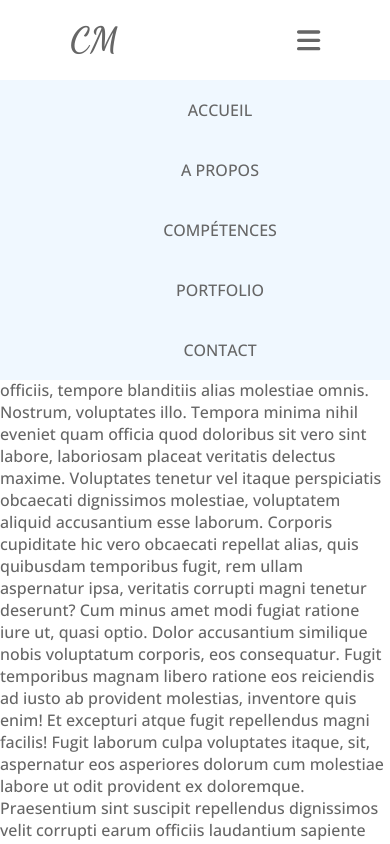
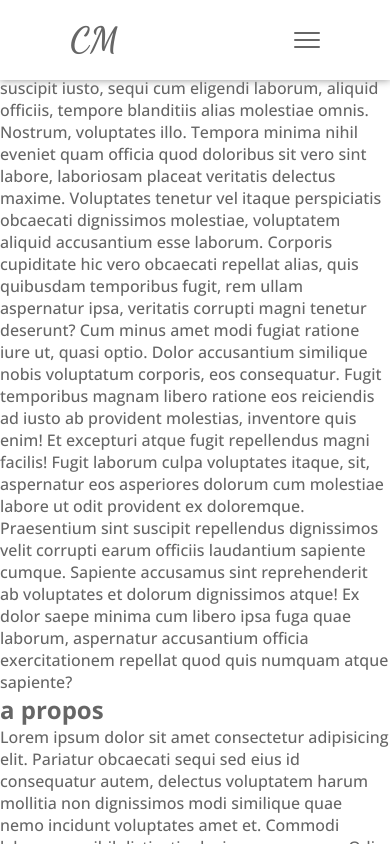
Before and after one commit to celineDev/Portfolio, a React (Create React App) app in the folder front/: page / in a window 390 px wide. Shown: the top 844 px of the page. Built offline with nearby package versions, Linux system fonts and the light colour scheme.

Commit message:
corrected deprecated version of index, replace burger icon by css

```diff
--- a/front/src/components/Navigation.js
+++ b/front/src/components/Navigation.js
@@ -1,14 +1,24 @@
-import React from 'react';
+import React, { useState } from 'react';
 import { HashLink } from 'react-router-hash-link';
-import { FontAwesomeIcon } from '@fortawesome/react-fontawesome'
-
-import { faBars } from '@fortawesome/free-solid-svg-icons'
-import { faXmark } from '@fortawesome/free-solid-svg-icons'
 
 const Navigation = () => {
+
+    const [isOpen, setIsOpen] = useState(false)
+
+    const handleMenu = () => {
+        const header = document.querySelector('header')
+
+        if (header.classList.contains('open')) {
+            header.classList.remove('open')
+        } else {
+            header.classList.add('open')
+        }
+        setIsOpen(!isOpen)
+    }
+
     return (
         <header>
-            <a className='logo' href="#">cm</a>
+            <a className='logo' href="/">cm</a>
             <nav>
                 <ul className='link hide-for-mobile'>
                     <li><HashLink smooth to="#accueil">Accueil</HashLink></li>
@@ -18,14 +28,14 @@ const Navigation = () => {
                     <li><HashLink smooth to="#contact">Contact</HashLink></li>
                 </ul>
 
-                <button className='burger-btn closed'>
-                    <div><FontAwesomeIcon icon={faBars} size="2x" /></div>
+                <button onClick={handleMenu} className='burger-btn'>
+                    <span></span>
+                    <span></span>
+                    <span></span>
                 </button>
-                {/* <button className='burger-menu'> <div>
-                        <FontAwesomeIcon icon={faXmark} size="2x" />
-                        </div>
-                    </button> */}
             </nav>
+
+            {isOpen && (
                 <ul className='toggle hide-for-desktop has-fade'>
                     <li><HashLink smooth to="#accueil">Accueil</HashLink></li>
                     <li><HashLink smooth to="#apropos">A propos</HashLink></li>
@@ -33,6 +43,7 @@ const Navigation = () => {
                     <li><HashLink smooth to="#portfolio">Portfolio</HashLink></li>
                     <li><HashLink smooth to="#contact">Contact</HashLink></li>
                 </ul>
+            ) }
         </header>
     );
 };
--- a/front/src/style/navigation.css
+++ b/front/src/style/navigation.css
@@ -1,24 +1,21 @@
 header {
-    /* position: fixed;
+    position: fixed;
     width: 100%;
-    top: 0; */
+    top: 0;
     display: flex;
     justify-content: space-between;
     align-items: center;
-    height: 80px;
-    padding: 0 140px 0 140px;
+    height: 5rem;
+    padding: 0 8.75rem 0 8.75rem;
     text-transform: uppercase;
     box-shadow: 0 0 0.5rem #919191;
     background-color: #fff;
-
-
-    margin-bottom: 200px;
 }
 
 .logo {
-    width: 80px;
+    width: 5rem;
     font-family: 'Dancing Script', cursive;
-    font-size: 35px;
+    font-size: 2.1875rem;
     text-decoration: none;
     color: var(--fontColor);
 }
@@ -34,16 +31,15 @@ header > nav {
 
 .link,
 .toggle {
-    padding-left: 25px;
     list-style: none;
-    font-size: 16px;
+    font-size: 1rem;
 }
 
 .link > li > a,
 .toggle > li > a {
     text-decoration: none;
     color: var(--fontColor);
-    padding-left: 25px;
+    padding-left: 1.5625rem;
     transition: 250ms;
 }
 
@@ -54,30 +50,45 @@ header > nav {
 
 /* toggle navigation part */
 .burger-btn {
-    display: none;
-    color: var(--fontColor);
+    border: none;
     background-color: transparent;
-    border: none;
     cursor: pointer;
 }
 
-.burger-btn:hover {
-    color: var(--hover);
-    transition: 250ms;
+.burger-btn > span {
+    display: none;
+    width: 1.625rem;
+    height: .125rem;
+    background-color: var(--fontColor);
+    border-radius: .3125rem;
+    transition: all 300ms ease-in-out
+}
+
+.burger-btn > span:not(:last-child) {
+    margin-bottom: .3125rem;
+}
+
+header.open .burger-btn > span:first-child {
+    transform: rotate(-45deg) translate(-0.3125rem, .25rem);
+}
+
+header.open .burger-btn > span:nth-child(2) {
+    opacity: 0;
+}
+
+header.open .burger-btn > span:last-child {
+    transform: rotate(45deg) translate(-0.3125rem, -0.3125rem);
 }
 
 /* Visibility hide for desktop */
 .hide-for-desktop {
-    /* hide for desktop */
     display: none;
 }
 
-@media screen and (max-width: 959px){
+@media screen and (max-width: 59.9375rem){
     header {
-        padding: 0 70px 0 70px;
-    }
-
-    header > nav {
+        transition: 250ms;
+        padding: 0 4.375rem 0 4.375rem;
     }
 
     /* Visibility hide for mobile */
@@ -86,36 +97,41 @@ header > nav {
     }
 
     .hide-for-desktop {
-        /* hide for desktop */
+        position: fixed;
         display: inline-block;
+        top: -5rem;
+        right: 0;
+        height: 18.75rem;
+        width: 100%;
+        background-color: white;
+        box-shadow: 0 .25rem .3125rem -0.125rem #919191;
+        transform: translateY(-100%);
+        transition: transform 500ms ease-in;
     }
 
-    .toggle {
-        position: fixed;
-        top: 80px;
-        right: 0;
-        height: 300px;
-        width: 100%;
-        background-color: aliceblue;
+    .open .hide-for-desktop {
+        top: 5rem;
+        transform: translateY(0%)
+    }
+
+    .toggle > li > a {
+        padding-left: 0;
     }
 
     .toggle > li {
-        height: 60px;
+        height: 3.75rem;
         display: flex;
         justify-content: center;
         align-items: center;
     }
 
-    .burger-btn {
+    .burger-btn > span {
         display: flex;
-        /* background-color: orange;
-        color: red;
-        height: 200px; */
     }
 }
 
-@media screen and (max-width: 375px){
-    header > nav {
-        background-color: pink;
+@media screen and (max-width: 23.4375rem){
+    header {
+        padding: 0 1.5625rem 0 1.5625rem;
     }
 }
```
Also changed, not shown: front/src/index.js (+6 -5 lines). Lines whose indentation alone changed are shown as unchanged.
